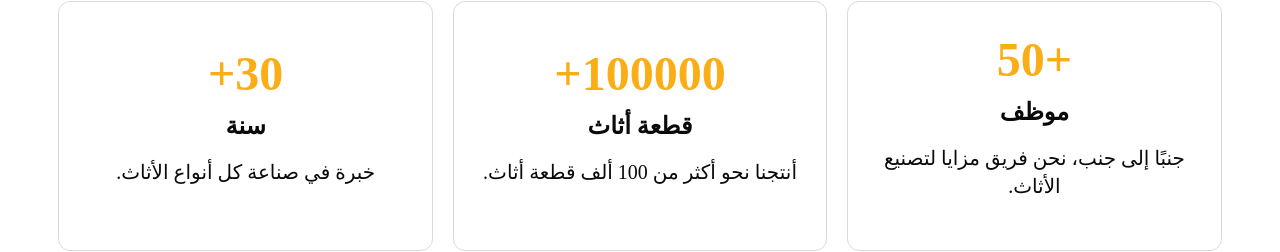
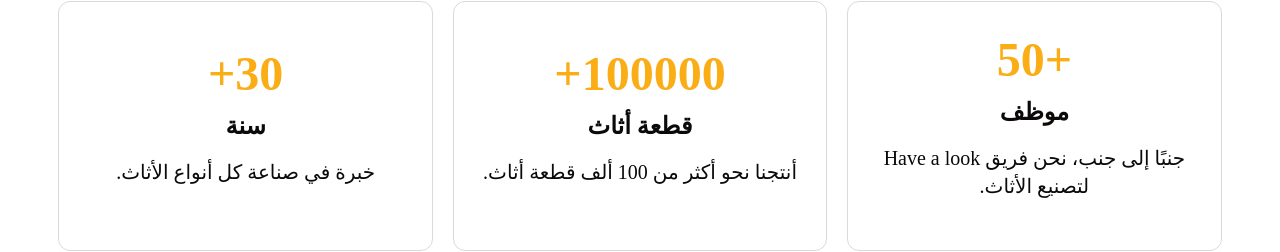
Before and after one commit to JamalMohafil/havealook, a Next.js app: page /about-us in a window 1280 px wide. Shown: the part 2683-2935 px from the top of the page. Built offline with nearby package versions, Linux system fonts and the light colour scheme; a web font is replaced by a local one.

Commit message:
Update aboutData.ts

```diff
--- a/data/aboutData.ts
+++ b/data/aboutData.ts
@@ -2,7 +2,7 @@ export const ABOUTCOUNTS = [
   {
     count: "+50",
     title: "موظف",
-    desc: "جنبًا إلى جنب، نحن فريق مزايا لتصنيع الأثاث.",
+    desc: "جنبًا إلى جنب، نحن فريق Have a look لتصنيع الأثاث.",
   },
   {
     count: "100000+",
```
